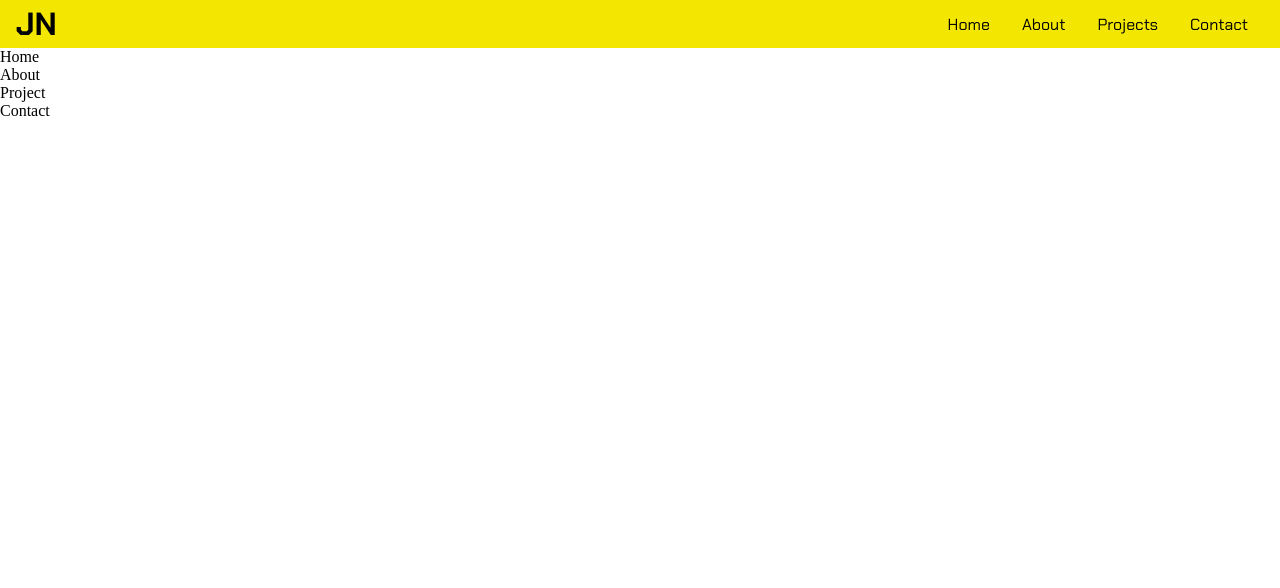
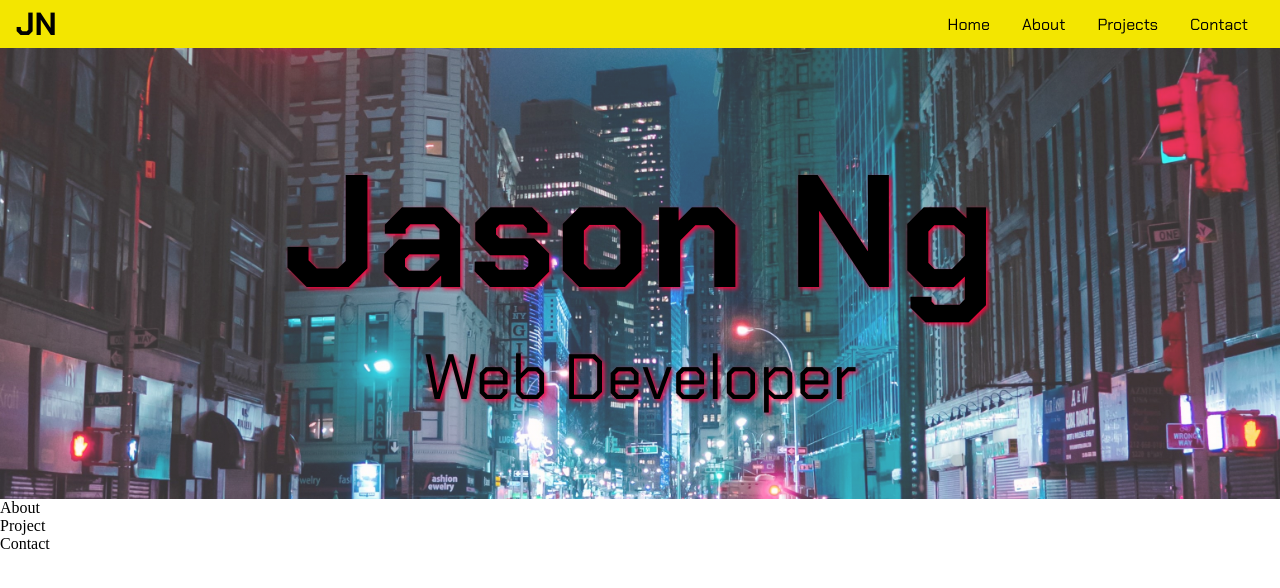
Before and after one commit to Jsonng7952/personal-portfolio, a React (Create React App) app: page / in a window 1280 px wide. Shown: the top 588 px of the page. Built offline with nearby package versions, Linux system fonts and the light colour scheme.

Commit message:
Added initial styling for home section

```diff
--- a/src/components/Home.js
+++ b/src/components/Home.js
@@ -1,8 +1,12 @@
-import React from 'react'
+import React from 'react';
+import { HomeSection, HomeTitle, HomeSubtitle } from './styles/Home.styled';
 
 function Home() {
   return (
-    <div>Home</div>
+    <HomeSection>
+      <HomeTitle>Jason Ng</HomeTitle>
+      <HomeSubtitle>Web Developer</HomeSubtitle>
+    </HomeSection>
   )
 }
 
--- a/src/components/styles/Home.styled.js
+++ b/src/components/styles/Home.styled.js
@@ -0,0 +1,32 @@
+import styled from "styled-components";
+import nycImage from '../../assets/images/nyc_cyberpunk.png';
+
+export const HomeSection = styled.section`
+  background:
+    linear-gradient(
+      rgba(255, 255, 255, 0.2),
+      rgba(255, 255, 255, 0.2)
+    ),
+    url(${nycImage});
+  background-size: cover;
+  background-repeat: no-repeat;
+  display: flex;
+  flex-direction: column;
+  align-items: center;
+  padding: 5em 1em;
+  position: relative;
+`
+export const HomeTitle = styled.h1`
+  color: ${props => props.theme.colorPrimary};
+  font-family: ${props => props.theme.fontFamily};
+  font-size: 10rem;
+  text-shadow: 2px 2px 4px ${props => props.theme.colorRed};
+  white-space: nowrap;
+`
+
+export const HomeSubtitle = styled.p`
+  color: ${props => props.theme.colorPrimary};
+  font-family: ${props => props.theme.fontFamily};
+  font-size: 4rem;
+  text-shadow: 2px 2px 4px ${props => props.theme.colorRed};
+`
```
Also changed, not shown: src/assets/images/nyc_cyberpunk.png (added).
